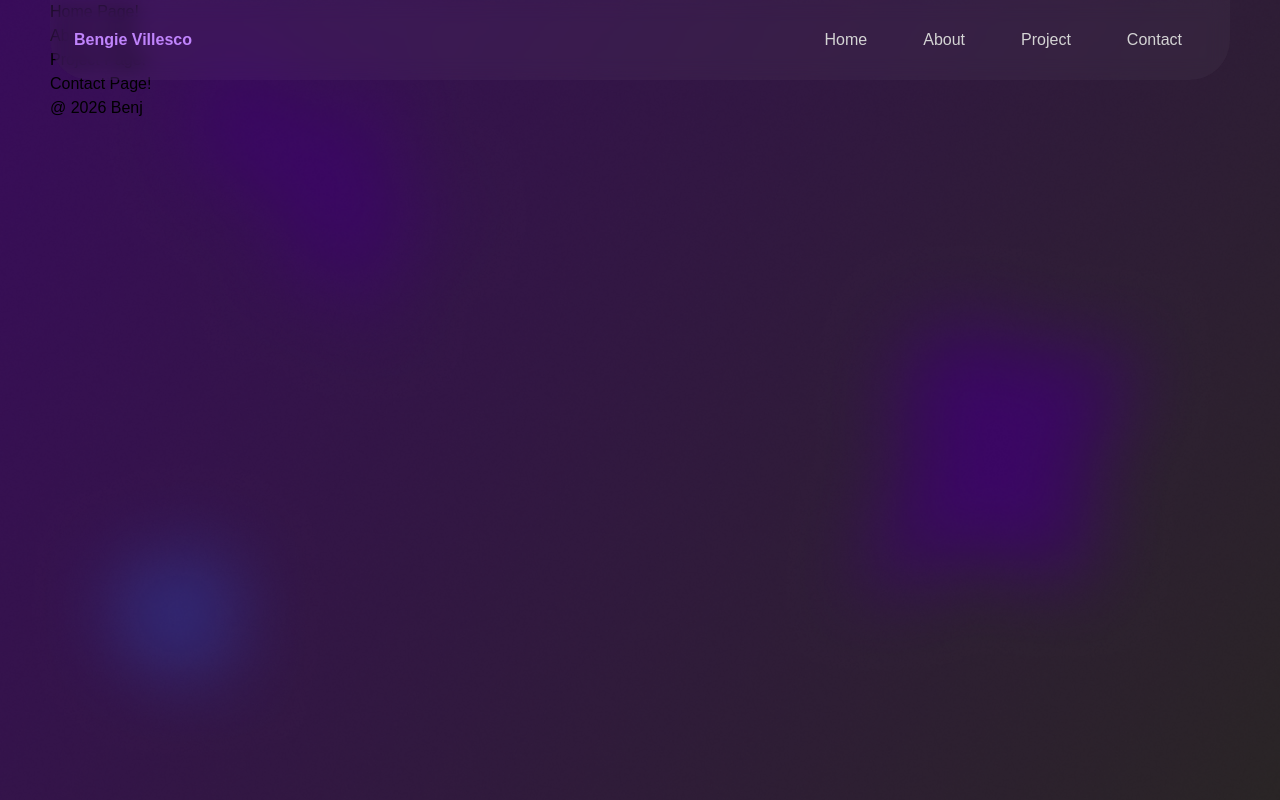
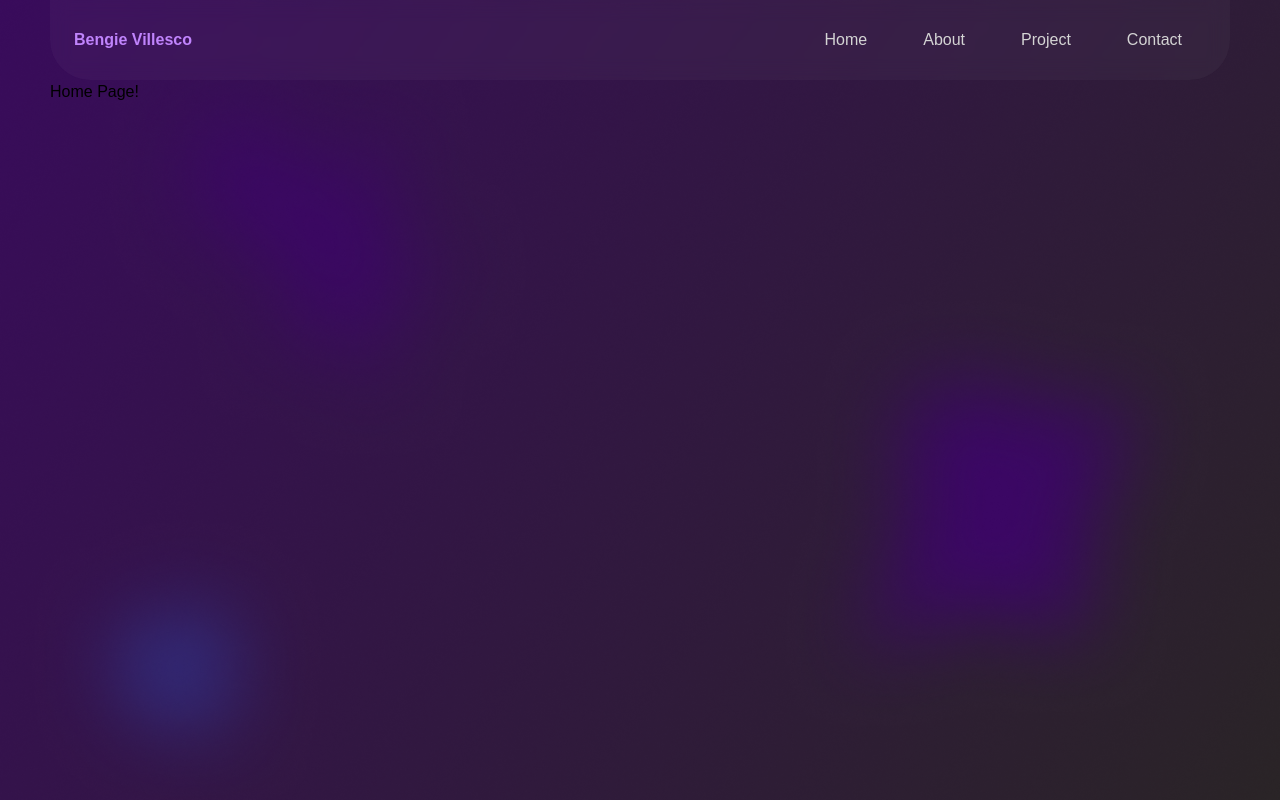
Before and after one commit to p3uj/Portfolio, a Next.js app in the folder frontend/: page / in a window 1280 px wide. Shown: the top 800 px of the page. Built offline with nearby package versions, Linux system fonts and the light colour scheme.

Commit message:
Frontend: Add class for about, contact, home, and project component.

```diff
--- a/frontend/app/about/about.tsx
+++ b/frontend/app/about/about.tsx
@@ -2,7 +2,7 @@
 
 export default function About() {
   return (
-    <section id="about">
+    <section id="about" className="h-screen">
       <h1>About Page!</h1>
     </section>
   );
--- a/frontend/app/contact/contact.tsx
+++ b/frontend/app/contact/contact.tsx
@@ -1,6 +1,6 @@
 export default function Contact() {
   return (
-    <section id="contact">
+    <section id="contact" className="h-screen">
       <h1>Contact Page!</h1>
     </section>
   );
--- a/frontend/app/home/home.tsx
+++ b/frontend/app/home/home.tsx
@@ -1,6 +1,6 @@
 export default function Home() {
   return (
-    <section id="home">
+    <section id="home" className="h-screen pt-[80px]">
       <h1>Home Page!</h1>
     </section>
   );
--- a/frontend/app/projects/project.tsx
+++ b/frontend/app/projects/project.tsx
@@ -1,6 +1,6 @@
 export default function Project() {
   return (
-    <section id="project">
+    <section id="project" className="h-screen">
       <h1>Project Page!</h1>
     </section>
   );
```
